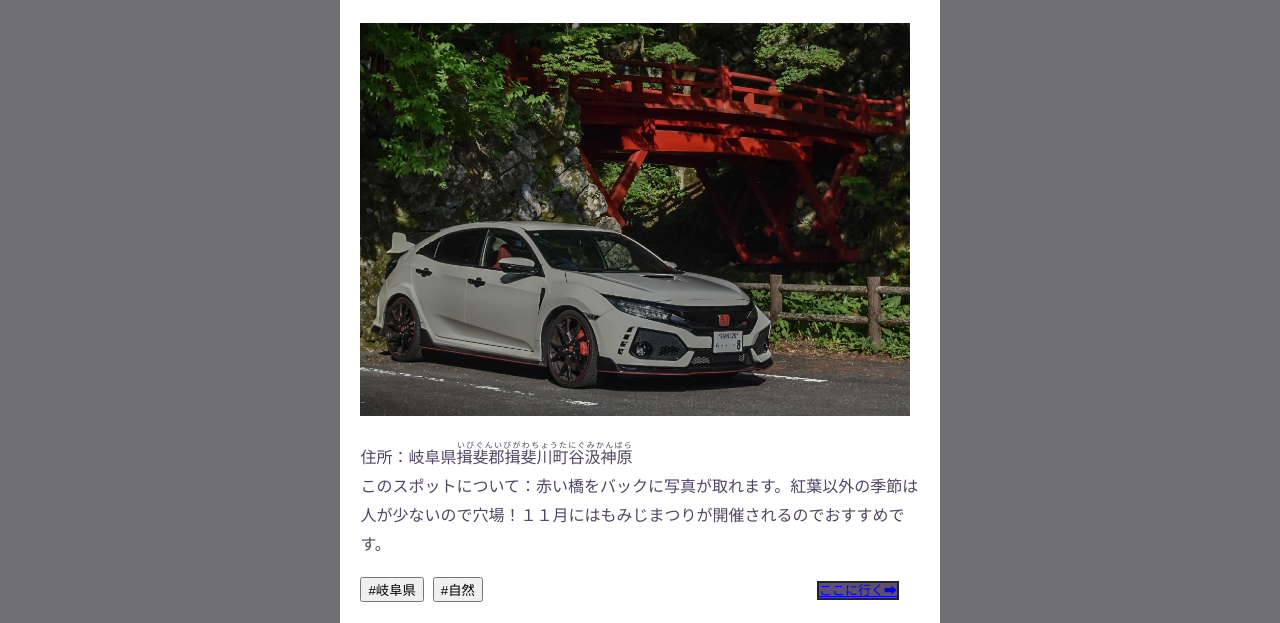
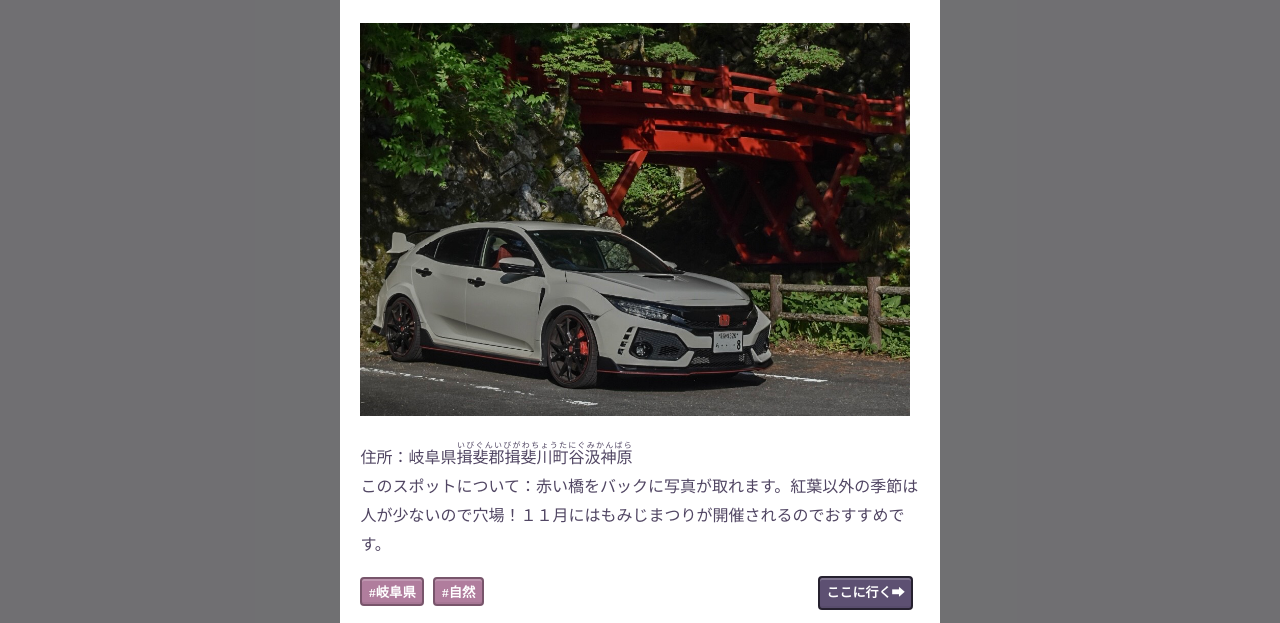
Before and after one commit to natalie-nishihama/Natalie-s2.fnd01, a plain HTML site: page index.html in a window 1280 px wide. Both pictures are taken after a click on the picture 700 px from the left and 613 px from the top of the page. Shown: the part 177-800 px from the top of the page. Drawn offline with Linux system fonts and the light colour scheme; a web font is replaced by a local one.

Commit message:
Update style.css

```diff
--- a/style.css
+++ b/style.css
@@ -350,6 +350,26 @@ p#toolTipChubu:before {
     width: 90%;
 }
 
+/* モーダルのタグ */
+.btn-square-so-pop {
+  position: relative;
+  display: inline-block;
+  padding: 0.25em 0.5em;
+  text-decoration: none;
+  color: #FFF;
+  background: #b07d9d;/*色*/
+  border-radius: 4px;/*角の丸み*/
+  box-shadow: inset 0 2px 0 rgba(255,255,255,0.2), inset 0 -2px 0 rgba(0, 0, 0, 0.05);
+  font-weight: bold;
+  border: solid 2px #78556b;/*線色*/
+  font-family: "Kaisei Opti", serif;
+}
+
+.btn-square-so-pop:active {
+  /*押したとき*/
+  box-shadow: 0 0 2px rgba(0, 0, 0, 0.30);
+}
+
 /* モーダルを閉じるボタンの指定 */
 .modal-close {
     position: absolute;
@@ -361,7 +381,7 @@ p#toolTipChubu:before {
     width: 40px;
     height: 40px;
     color: #fff;
-    background: #000;
+    background: #514663;
     border-radius: 50%;
     cursor: pointer;
 }
```
